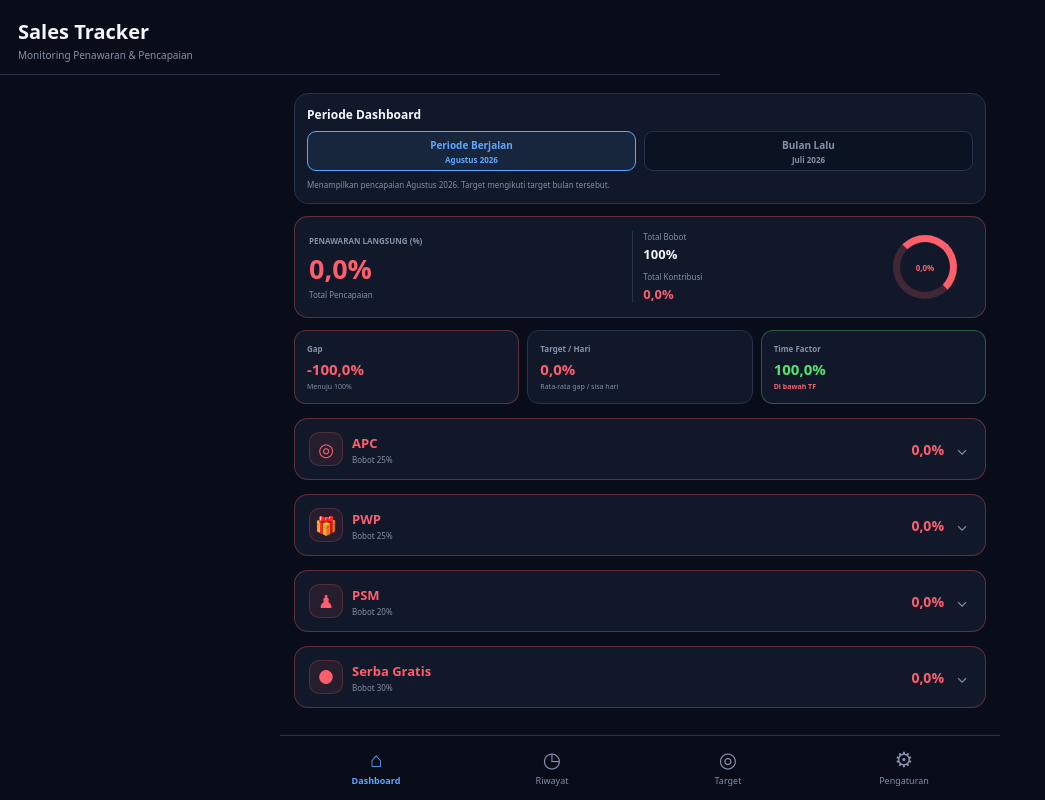
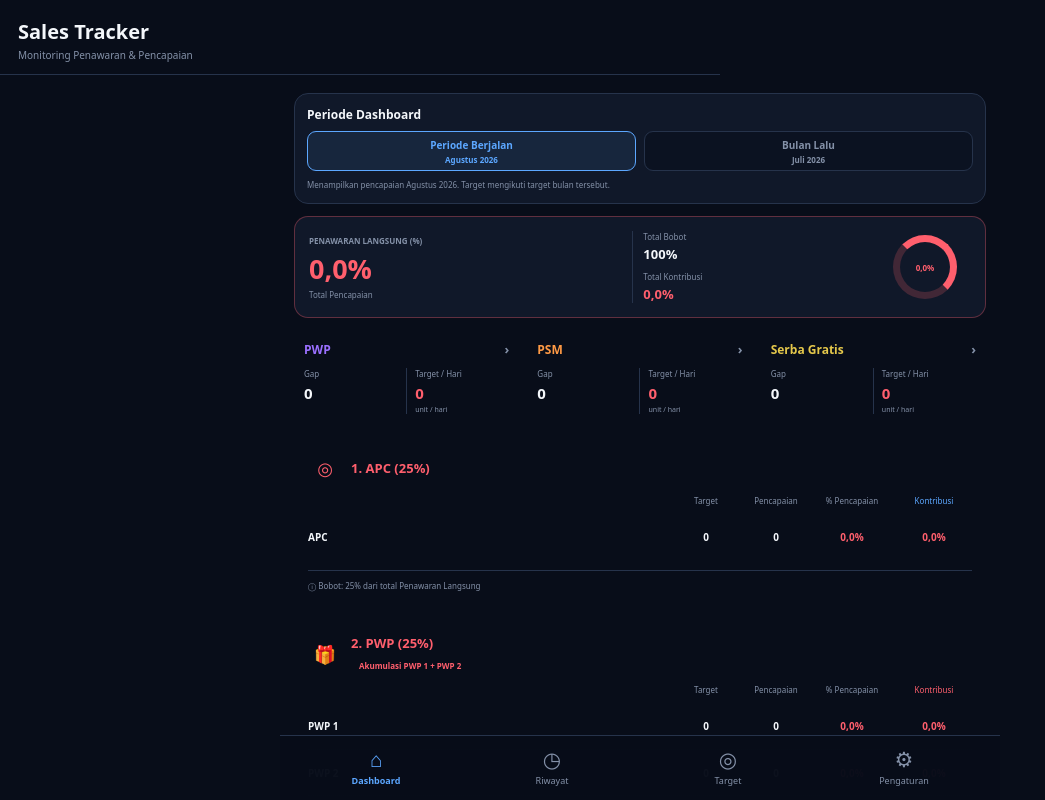
Before and after one commit to fajriainulyaqin-dev/sales-tracker, a React (Vite) app: page / in a window 1280 px wide. Shown: the top 800 px of the page, without its empty margins (0-1045 px from the left). Built offline with nearby package versions, Linux system fonts and the light colour scheme.

Commit message:
Update App.jsx

```diff
--- a/src/App.jsx
+++ b/src/App.jsx
@@ -30,6 +30,30 @@ function statusColor(value) {
   if (value >= 100) return COLORS.green;
   if (value >= 90) return COLORS.yellow;
   return COLORS.red;
+}
+
+function performanceColor(value) {
+  const v = Math.max(0, Math.min(120, Number(value || 0)));
+  const stops = [
+    [0, [255, 95, 109]],
+    [70, [255, 110, 75]],
+    [85, [255, 154, 69]],
+    [95, [229, 200, 75]],
+    [100, [85, 229, 111]],
+    [120, [40, 210, 150]],
+  ];
+
+  for (let i = 1; i < stops.length; i += 1) {
+    if (v <= stops[i][0]) {
+      const [a, ca] = stops[i - 1];
+      const [b, cb] = stops[i];
+      const t = (v - a) / (b - a);
+      const rgb = ca.map((c, index) => Math.round(c + (cb[index] - c) * t));
+      return `rgb(${rgb.join(', ')})`;
+    }
+  }
+
+  return 'rgb(40, 210, 150)';
 }
 
 function fmtPct(value) {
@@ -535,47 +559,30 @@ function Section({
   weight,
   badge,
   icon,
-  color,
   achievement,
-  open,
-  onToggle,
   children,
-  gap,
-  remainingDays,
-  targetPerDay,
-  timeFactor,
 }) {
-  const gapToTf = Number(achievement || 0) - Number(timeFactor || 0);
-  const performanceColor = statusColor(achievement);
+  const sectionColor = performanceColor(achievement);
 
   return (
     <section
       style={{
-        background: COLORS.panel,
-        border: `1px solid ${performanceColor}55`,
+        background:
+          `radial-gradient(circle at 100% 0%, ${sectionColor}18 0%, transparent 42%), ${COLORS.panel}`,
+        border: `1px solid ${sectionColor}88`,
         borderRadius: 14,
-        padding: 0,
+        padding: 14,
         marginTop: 14,
         boxSizing: "border-box",
         overflow: "hidden",
+        boxShadow: `0 0 18px ${sectionColor}12`,
       }}
     >
-      <button
-        type="button"
-        onClick={onToggle}
-        aria-expanded={open}
-        aria-controls={`section-${id}`}
+      <div
         style={{
-          width: "100%",
-          border: "none",
-          background: "transparent",
-          color: COLORS.text,
-          padding: "13px 14px",
           display: "flex",
           alignItems: "center",
           gap: 9,
-          textAlign: "left",
-          cursor: "pointer",
         }}
       >
         <div
@@ -583,12 +590,12 @@ function Section({
             width: 34,
             height: 34,
             borderRadius: 10,
-            background: `${performanceColor}18`,
-            border: `1px solid ${performanceColor}35`,
+            background: `${sectionColor}20`,
+            border: `1px solid ${sectionColor}45`,
             display: "flex",
             alignItems: "center",
             justifyContent: "center",
-            color: performanceColor,
+            color: sectionColor,
             fontSize: 18,
             flexShrink: 0,
           }}
@@ -604,196 +611,126 @@ function Section({
               whiteSpace: "nowrap",
               overflow: "hidden",
               textOverflow: "ellipsis",
+              color: sectionColor,
             }}
           >
-            <span style={{ color: performanceColor }}>{title}</span>
+            {number}. {title} ({weight}%)
           </div>
-          <div
-            style={{
-              color: COLORS.muted,
-              fontSize: 8,
-              marginTop: 2,
-            }}
-          >
-            Bobot {weight}%
-          </div>
-        </div>
-
-        <div
-          style={{
-            color: performanceColor,
-            fontSize: 14,
-            fontWeight: 900,
-            whiteSpace: "nowrap",
-          }}
-        >
-          {fmtPct(achievement)}
-        </div>
-
-        <div
-          style={{
-            color: COLORS.muted,
-            fontSize: 15,
-            width: 18,
-            textAlign: "center",
-            flexShrink: 0,
-          }}
-        >
-          {open ? "⌃" : "⌄"}
-        </div>
-      </button>
-
-      {open && (
-        <div id={`section-${id}`} style={{ padding: "0 14px 14px" }}>
           {badge && (
             <div
               style={{
                 display: "inline-block",
-                marginBottom: 10,
+                marginTop: 5,
                 padding: "3px 8px",
                 borderRadius: 999,
-                background: `${performanceColor}20`,
-                color: performanceColor,
-                fontSize: 9,
+                background: `${sectionColor}20`,
+                color: sectionColor,
+                fontSize: 8,
                 fontWeight: 800,
               }}
             >
               {badge}
             </div>
           )}
-
-          {children}
-
-          <div
-            style={{
-              marginTop: 12,
-              paddingTop: 10,
-              borderTop: `1px solid ${COLORS.border}`,
-              display: "grid",
-              gridTemplateColumns: "repeat(2,minmax(0,1fr))",
-              gap: 7,
-            }}
-          >
-            <div
-              style={{
-                background: "#0d1423",
-                border: `1px solid ${performanceColor}35`,
-                borderRadius: 9,
-                padding: "8px 9px",
-              }}
-            >
-              <div style={{ color: COLORS.muted, fontSize: 8 }}>Gap to Target</div>
-              <div style={{ color: gap > 0 ? COLORS.green : COLORS.red, fontSize: 11, fontWeight: 900, marginTop: 3 }}>
-                {gap > 0 ? "+" : ""}{fmtGapNumber(gap)}
-              </div>
-            </div>
-
-            <div
-              style={{
-                background: "#0d1423",
-                border: `1px solid ${COLORS.border}`,
-                borderRadius: 9,
-                padding: "8px 9px",
-              }}
-            >
-              <div style={{ color: COLORS.muted, fontSize: 8 }}>Sisa Hari</div>
-              <div style={{ color: COLORS.text, fontSize: 11, fontWeight: 900, marginTop: 3 }}>
-                {remainingDays} hari
-              </div>
-            </div>
-
-            <div
-              style={{
-                background: "#0d1423",
-                border: `1px solid ${COLORS.border}`,
-                borderRadius: 9,
-                padding: "8px 9px",
-              }}
-            >
-              <div style={{ color: COLORS.muted, fontSize: 8 }}>Target / Hari</div>
-              <div style={{ color: performanceColor, fontSize: 11, fontWeight: 900, marginTop: 3 }}>
-                {fmtGapNumber(targetPerDay)}
-              </div>
-            </div>
-
-            <div
-              style={{
-                background: "#0d1423",
-                border: `1px solid ${COLORS.border}`,
-                borderRadius: 9,
-                padding: "8px 9px",
-              }}
-            >
-              <div style={{ color: COLORS.muted, fontSize: 8 }}>Time Factor</div>
-              <div style={{ color: statusColor(timeFactor), fontSize: 11, fontWeight: 900, marginTop: 3 }}>
-                {fmtPct(timeFactor)}
-              </div>
-            </div>
-          </div>
-
-          <div
-            style={{
-              marginTop: 7,
-              background: "#0d1423",
-              border: `1px solid ${gapToTf >= 0 ? COLORS.green : COLORS.red}45`,
-              borderRadius: 9,
-              padding: "8px 9px",
-              display: "flex",
-              justifyContent: "space-between",
-              alignItems: "center",
-              gap: 8,
-            }}
-          >
-            <div>
-              <div style={{ color: COLORS.muted, fontSize: 8 }}>Gap to TF</div>
-              <div style={{ color: gapToTf >= 0 ? COLORS.green : COLORS.red, fontSize: 11, fontWeight: 900, marginTop: 3 }}>
-                {gapToTf >= 0 ? "+" : ""}{fmtPct(gapToTf)}
-              </div>
-            </div>
-            <div
-              style={{
-                color: gapToTf >= 0 ? COLORS.green : COLORS.red,
-                fontSize: 8,
-                fontWeight: 800,
-                textAlign: "right",
-              }}
-            >
-              {gapToTf >= 0 ? "Di atas Time Factor" : "Di bawah Time Factor"}
-            </div>
-          </div>
-
-          <div
-            style={{
-              marginTop: 10,
-              color: COLORS.muted,
-              fontSize: 9,
-            }}
-          >
-            ⓘ Bobot: {weight}% dari total Penawaran Langsung
-          </div>
         </div>
-      )}
+      </div>
+
+      <div style={{ marginTop: 10 }}>
+        {children}
+      </div>
+
+      <div
+        style={{
+          marginTop: 10,
+          paddingTop: 9,
+          borderTop: `1px solid ${COLORS.border}`,
+          color: COLORS.muted,
+          fontSize: 8,
+        }}
+      >
+        ⓘ Bobot: {weight}% dari total Penawaran Langsung
+      </div>
     </section>
   );
 }
 
-function PerformanceCards({ achievement, remainingDays, timeFactor }) {
-  const currentAchievement = Number(achievement || 0);
-  const gap = currentAchievement - 100;
-  const gapToTarget = Math.abs(Math.min(0, gap));
-  const requiredPerDay = remainingDays > 0
-    ? gapToTarget / remainingDays
-    : 0;
-  const performanceColor = statusColor(currentAchievement);
-  const tfGap = currentAchievement - Number(timeFactor || 0);
-  const tfColor = tfGap >= 0 ? COLORS.green : COLORS.red;
-
-  const cardStyle = {
-    background: COLORS.panel,
-    border: `1px solid ${COLORS.border}`,
-    borderRadius: 12,
-    padding: 12,
-    minWidth: 0,
+function PerformanceCards({ pwp, psm, sg, remainingDays }) {
+  const makeCard = (label, stat, color) => {
+    const gap = Number(stat?.gap || 0);
+    const targetPerDay = Number(stat?.targetPerDay || 0);
+    const achievement = Number(stat?.achievement || 0);
+    const accent = performanceColor(achievement);
+
+    return (
+      <div
+        style={{
+          minWidth: 0,
+          background:
+            `radial-gradient(circle at 100% 0%, ${accent}20 0%, transparent 58%), ${COLORS.panel}`,
+          border: `1px solid ${accent}99`,
+          borderRadius: 12,
+          padding: "10px 10px 9px",
+          boxShadow: `0 0 14px ${accent}12`,
+        }}
+      >
+        <div
+          style={{
+            display: "flex",
+            alignItems: "center",
+            gap: 6,
+            color: color || accent,
+            fontSize: 12,
+            fontWeight: 900,
+          }}
+        >
+          <span>{label}</span>
+          <span style={{ marginLeft: "auto", color: COLORS.muted, fontSize: 13 }}>›</span>
+        </div>
+
+        <div
+          style={{
+            display: "grid",
+            gridTemplateColumns: "minmax(0,1fr) 1px minmax(0,1fr)",
+            gap: 8,
+            marginTop: 10,
+            alignItems: "stretch",
+          }}
+        >
+          <div style={{ minWidth: 0 }}>
+            <div style={{ color: COLORS.muted, fontSize: 8 }}>Gap</div>
+            <div
+              style={{
+                color: gap > 0 ? COLORS.green : gap < 0 ? COLORS.red : COLORS.text,
+                fontSize: 15,
+                fontWeight: 900,
+                marginTop: 4,
+                whiteSpace: "nowrap",
+              }}
+            >
+              {gap > 0 ? "+" : ""}{fmtGapNumber(gap)}
+            </div>
+          </div>
+
+          <div style={{ background: COLORS.border, width: 1 }} />
+
+          <div style={{ minWidth: 0 }}>
+            <div style={{ color: COLORS.muted, fontSize: 8 }}>Target / Hari</div>
+            <div
+              style={{
+                color: accent,
+                fontSize: 15,
+                fontWeight: 900,
+                marginTop: 4,
+                whiteSpace: "nowrap",
+              }}
+            >
+              {targetPerDay > 0 ? "+" : ""}{fmtGapNumber(targetPerDay)}
+            </div>
+            <div style={{ color: COLORS.muted, fontSize: 7, marginTop: 2 }}>unit / hari</div>
+          </div>
+        </div>
+      </div>
+    );
   };
 
   return (
@@ -805,62 +742,9 @@ function PerformanceCards({ achievement, remainingDays, timeFactor }) {
         marginTop: 12,
       }}
     >
-      <div style={{ ...cardStyle, borderColor: `${performanceColor}55` }}>
-        <div style={{ color: COLORS.muted, fontSize: 8, fontWeight: 700 }}>
-          Gap
-        </div>
-        <div
-          style={{
-            color: gap >= 0 ? COLORS.green : COLORS.red,
-            fontSize: 15,
-            fontWeight: 900,
-            marginTop: 5,
-          }}
-        >
-          {gap >= 0 ? "+" : "-"}{fmtPct(Math.abs(gap))}
-        </div>
-        <div style={{ color: COLORS.muted, fontSize: 7, marginTop: 3 }}>
-          {gap >= 0 ? "Di atas target" : "Menuju 100%"}
-        </div>
-      </div>
-
-      <div style={cardStyle}>
-        <div style={{ color: COLORS.muted, fontSize: 8, fontWeight: 700 }}>
-          Target / Hari
-        </div>
-        <div
-          style={{
-            color: performanceColor,
-            fontSize: 15,
-            fontWeight: 900,
-            marginTop: 5,
-          }}
-        >
-          {fmtPct(requiredPerDay)}
-        </div>
-        <div style={{ color: COLORS.muted, fontSize: 7, marginTop: 3 }}>
-          Rata-rata gap / sisa hari
-        </div>
-      </div>
-
-      <div style={{ ...cardStyle, borderColor: `${statusColor(timeFactor)}55` }}>
-        <div style={{ color: COLORS.muted, fontSize: 8, fontWeight: 700 }}>
-          Time Factor
-        </div>
-        <div
-          style={{
-            color: statusColor(timeFactor),
-            fontSize: 15,
-            fontWeight: 900,
-            marginTop: 5,
-          }}
-        >
-          {fmtPct(timeFactor)}
-        </div>
-        <div style={{ color: tfColor, fontSize: 7, fontWeight: 800, marginTop: 3 }}>
-          {tfGap >= 0 ? "Di atas TF" : "Di bawah TF"}
-        </div>
-      </div>
+      {makeCard("PWP", pwp, COLORS.purple)}
+      {makeCard("PSM", psm, COLORS.orange)}
+      {makeCard("Serba Gratis", sg, COLORS.yellow)}
     </div>
   );
 }
@@ -2110,9 +1994,6 @@ export default function App() {
   const [targetPeriod, setTargetPeriod] =
     useState("current");
 
-  const [openSection, setOpenSection] =
-    useState(null);
-
   const restoreInputRef = useRef(null);
 
   const currentMonthKey =
@@ -2771,7 +2652,6 @@ export default function App() {
         setEditingId(null);
         setDashboardPeriod("current");
         setTargetPeriod("current");
-        setOpenSection(null);
 
         window.alert(
           "Data berhasil direstore."
@@ -2806,7 +2686,6 @@ export default function App() {
     setEditingId(null);
     setDashboardPeriod("current");
     setTargetPeriod("current");
-    setOpenSection(null);
 
     window.alert(
       "Semua data berhasil direset."
@@ -3015,14 +2894,10 @@ export default function App() {
             />
 
             <PerformanceCards
-              achievement={
-                kpi.apc.contribution +
-                kpi.pwp.contribution +
-                kpi.psm.contribution +
-                kpi.sg.contribution
-              }
+              pwp={sectionStats.pwp}
+              psm={sectionStats.psm}
+              sg={sectionStats.sg}
               remainingDays={dashboardRemainingDays}
-              timeFactor={dashboardTimeFactor}
             />
 
             <Section
@@ -3031,18 +2906,7 @@ export default function App() {
               title="APC"
               weight={25}
               icon="◎"
-              color={statusColor(sectionStats.apc.achievement)}
               achievement={sectionStats.apc.achievement}
-              open={openSection === "apc"}
-              onToggle={() =>
-                setOpenSection((current) =>
-                  current === "apc" ? null : "apc"
-                )
-              }
-              gap={sectionStats.apc.gap}
-              remainingDays={dashboardRemainingDays}
-              targetPerDay={sectionStats.apc.targetPerDay}
-              timeFactor={dashboardTimeFactor}
             >
               <ApcRow data={dashboardApc} />
             </Section>
@@ -3054,22 +2918,11 @@ export default function App() {
               weight={25}
               badge="Akumulasi PWP 1 + PWP 2"
               icon="🎁"
-              color={statusColor(sectionStats.pwp.achievement)}
               achievement={sectionStats.pwp.achievement}
-              open={openSection === "pwp"}
-              onToggle={() =>
-                setOpenSection((current) =>
-                  current === "pwp" ? null : "pwp"
-                )
-              }
-              gap={sectionStats.pwp.gap}
-              remainingDays={dashboardRemainingDays}
-              targetPerDay={sectionStats.pwp.targetPerDay}
-              timeFactor={dashboardTimeFactor}
             >
               <MetricRows
                 rows={dashboardPwp}
-                color={COLORS.purple}
+                color={performanceColor(sectionStats.pwp.achievement)}
                 weight={25}
               />
             </Section>
@@ -3081,22 +2934,11 @@ export default function App() {
               weight={20}
               badge="Akumulasi PSM 1 + PSM 2 + PSM 3 + PSM 4"
               icon="♟"
-              color={statusColor(sectionStats.psm.achievement)}
               achievement={sectionStats.psm.achievement}
-              open={openSection === "psm"}
-              onToggle={() =>
-                setOpenSection((current) =>
-                  current === "psm" ? null : "psm"
-                )
-              }
-              gap={sectionStats.psm.gap}
-              remainingDays={dashboardRemainingDays}
-              targetPerDay={sectionStats.psm.targetPerDay}
-              timeFactor={dashboardTimeFactor}
             >
               <MetricRows
                 rows={dashboardPsm}
-                color={COLORS.orange}
+                color={performanceColor(sectionStats.psm.achievement)}
                 weight={20}
               />
             </Section>
@@ -3108,22 +2950,11 @@ export default function App() {
               weight={30}
               badge="Akumulasi SG 1 + SG 2"
               icon="●"
-              color={statusColor(sectionStats.sg.achievement)}
               achievement={sectionStats.sg.achievement}
-              open={openSection === "sg"}
-              onToggle={() =>
-                setOpenSection((current) =>
-                  current === "sg" ? null : "sg"
-                )
-              }
-              gap={sectionStats.sg.gap}
-              remainingDays={dashboardRemainingDays}
-              targetPerDay={sectionStats.sg.targetPerDay}
-              timeFactor={dashboardTimeFactor}
             >
               <MetricRows
                 rows={dashboardSg}
-                color={COLORS.yellow}
+                color={performanceColor(sectionStats.sg.achievement)}
                 weight={30}
               />
             </Section>
```
